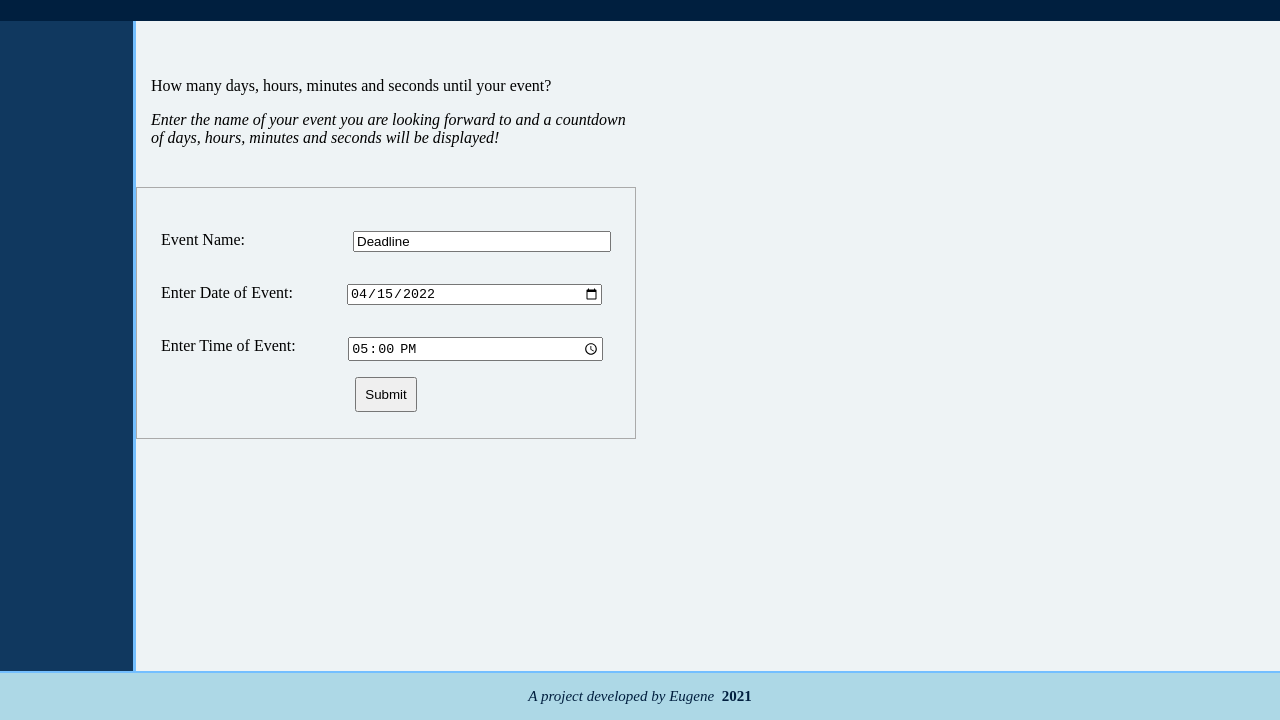
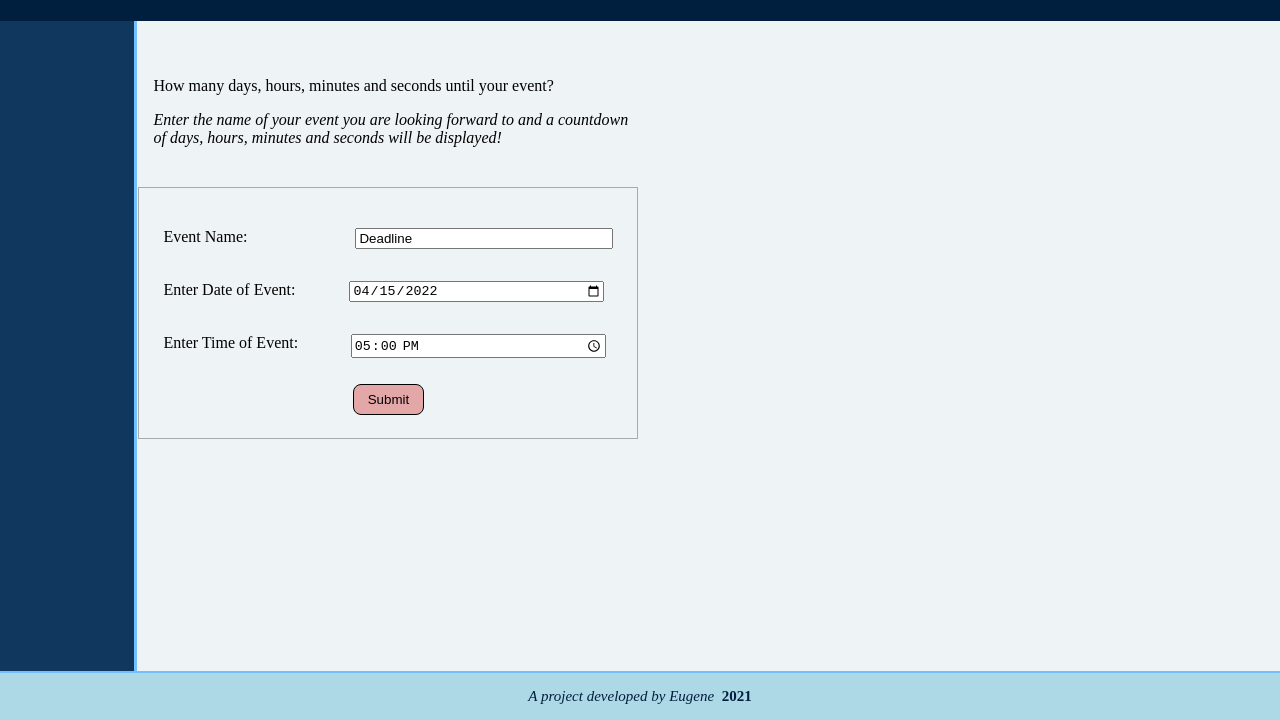
Before and after one commit to Eugene-L-H/Countdown, a plain HTML site: page index.html in a window 1280 px wide. Shown: the part 80-800 px from the top of the page. Drawn offline with Linux system fonts and the light colour scheme.

Commit message:
Added some minor styling to the "submit" button.

```diff
--- a/styles.css
+++ b/styles.css
@@ -46,7 +46,7 @@ main {
 .left-content_MAIN {
   max-width: 500px;
   min-height: 400px;
-  margin: 40px 60px 0 auto;
+  margin: 40px 40px 0 auto;
 }
 
 .right-content_MAIN {
@@ -97,10 +97,15 @@ main {
 
 .submit {
   position: relative;
+  padding-top: 10px;
 }
 
 .submit input {
-  padding: 8px;
+  font-weight: 500;
+  border-radius: 8px;
+  border: solid black 1.5px;
+  background-color: rgba(223, 121, 121, 0.616);
+  padding: 7px 14px;
 }
 
 #timers {
```
